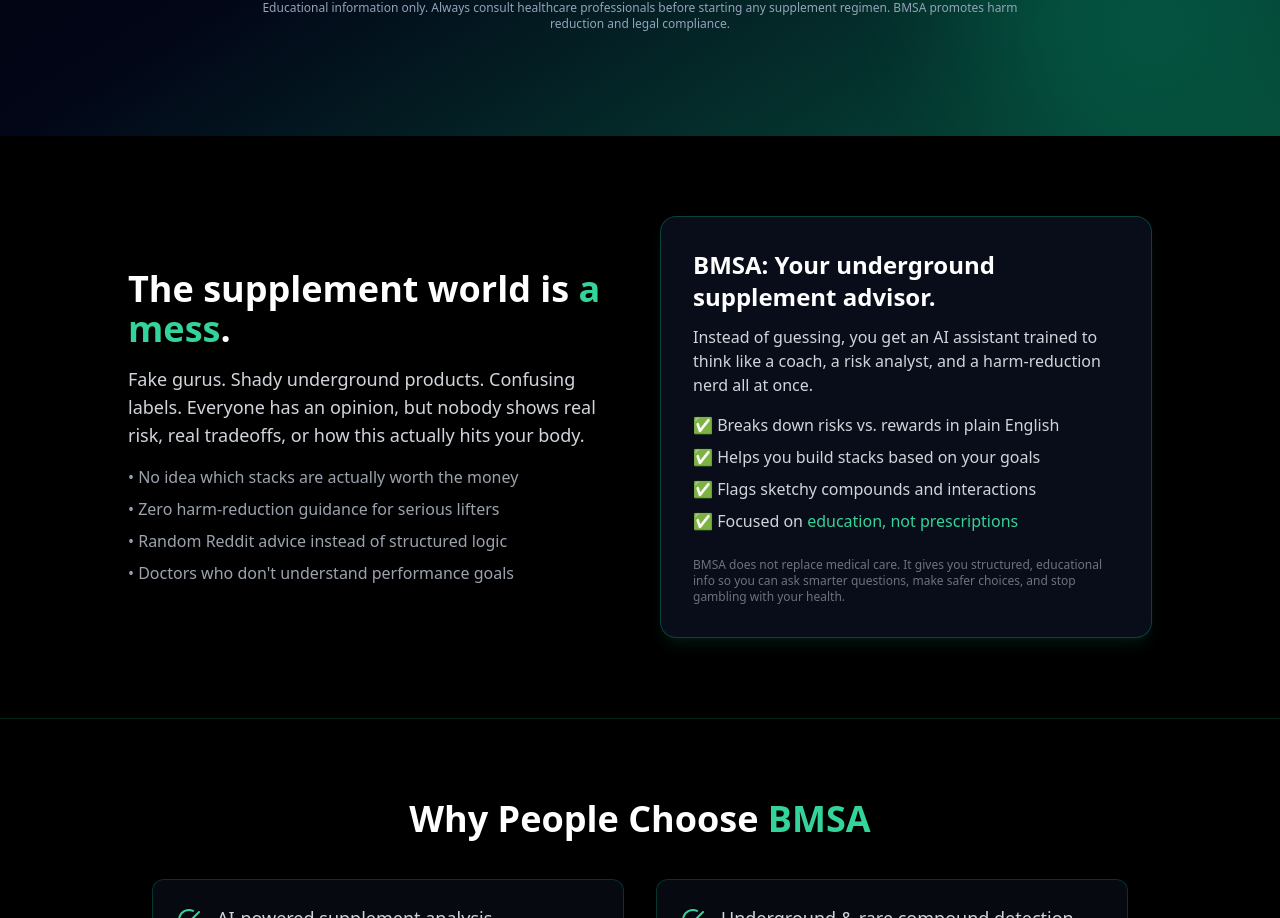
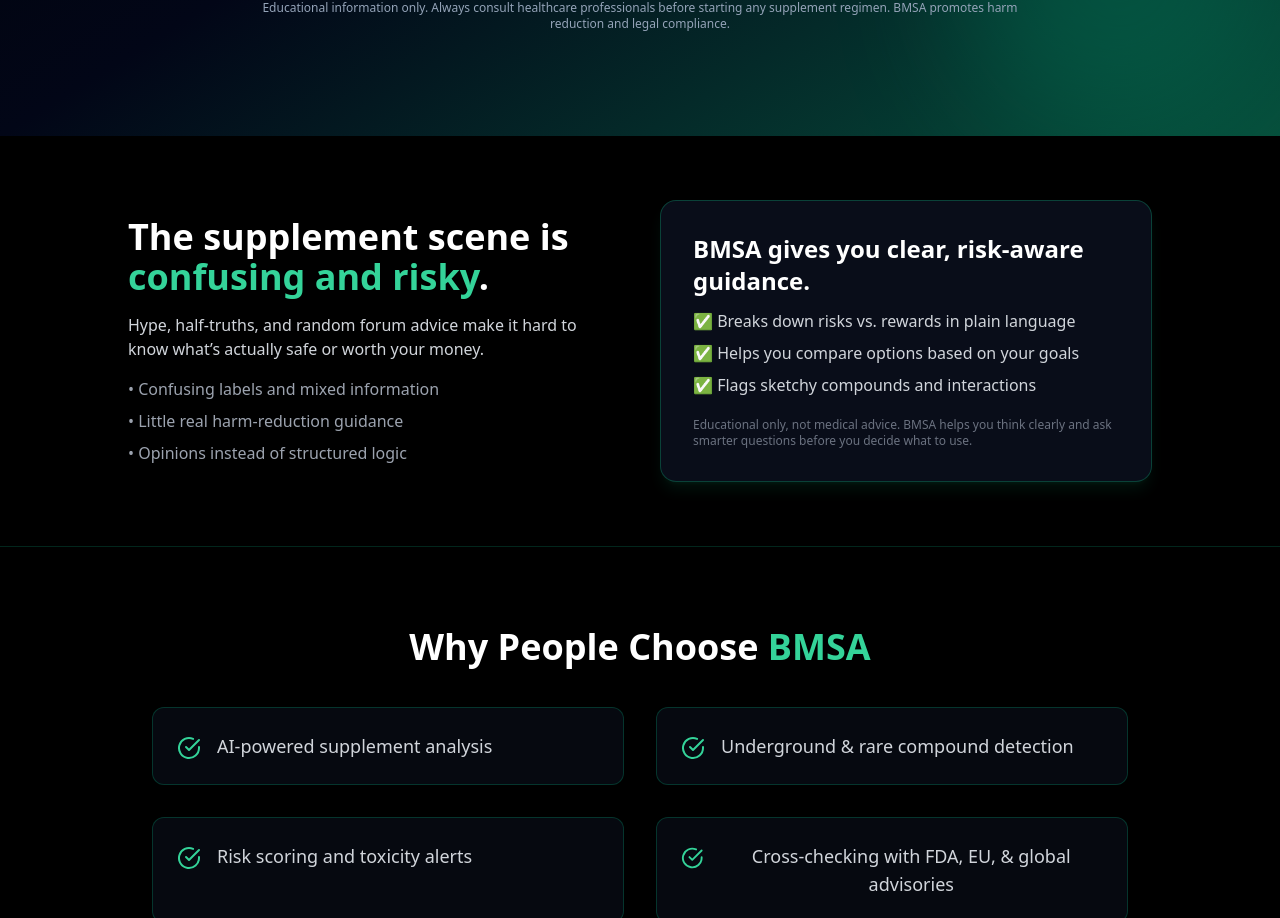
Before and after one commit to karlijc92/BMSA, a React (Vite) app: page / in a window 1280 px wide. Shown: the part 664-1582 px from the top of the page. Built offline with nearby package versions, Linux system fonts and the light colour scheme.

Commit message:
Update ProblemSolution.tsx

```diff
--- a/src/components/ProblemSolution.tsx
+++ b/src/components/ProblemSolution.tsx
@@ -2,51 +2,38 @@
 
 const ProblemSolution: React.FC = () => {
   return (
-    <section className="py-20 bg-black px-4">
+    <section className="py-16 bg-black px-4">
       <div className="max-w-5xl mx-auto grid gap-10 md:grid-cols-2 items-center">
-        {/* Problem Side */}
+        {/* Problem Side (shortened) */}
         <div className="space-y-4">
           <h2 className="text-3xl md:text-4xl font-bold text-white">
-            The supplement world is{" "}
-            <span className="text-emerald-400">a mess</span>.
+            The supplement scene is{" "}
+            <span className="text-emerald-400">confusing and risky</span>.
           </h2>
-          <p className="text-gray-300 text-lg">
-            Fake gurus. Shady underground products. Confusing labels. Everyone
-            has an opinion, but nobody shows real risk, real tradeoffs, or how
-            this actually hits your body.
+          <p className="text-gray-300 text-sm md:text-base">
+            Hype, half-truths, and random forum advice make it hard to know
+            what’s actually safe or worth your money.
           </p>
           <ul className="space-y-2 text-gray-400 text-sm md:text-base">
-            <li>• No idea which stacks are actually worth the money</li>
-            <li>• Zero harm-reduction guidance for serious lifters</li>
-            <li>• Random Reddit advice instead of structured logic</li>
-            <li>• Doctors who don&apos;t understand performance goals</li>
+            <li>• Confusing labels and mixed information</li>
+            <li>• Little real harm-reduction guidance</li>
+            <li>• Opinions instead of structured logic</li>
           </ul>
         </div>
 
-        {/* Solution Side */}
+        {/* Solution Side (shortened) */}
         <div className="bg-slate-900/60 border border-emerald-500/30 rounded-2xl p-6 md:p-8 shadow-lg shadow-emerald-500/10">
           <h3 className="text-2xl font-semibold text-white mb-3">
-            BMSA: Your underground supplement advisor.
+            BMSA gives you clear, risk-aware guidance.
           </h3>
-          <p className="text-gray-300 mb-4">
-            Instead of guessing, you get an AI assistant trained to think like a
-            coach, a risk analyst, and a harm-reduction nerd all at once.
-          </p>
-          <ul className="space-y-2 text-gray-300 text-sm md:text-base mb-6">
-            <li>✅ Breaks down risks vs. rewards in plain English</li>
-            <li>✅ Helps you build stacks based on your goals</li>
+          <ul className="space-y-2 text-gray-300 text-sm md:text-base mb-5">
+            <li>✅ Breaks down risks vs. rewards in plain language</li>
+            <li>✅ Helps you compare options based on your goals</li>
             <li>✅ Flags sketchy compounds and interactions</li>
-            <li>
-              ✅ Focused on{" "}
-              <span className="text-emerald-400">
-                education, not prescriptions
-              </span>
-            </li>
           </ul>
           <p className="text-xs text-gray-500">
-            BMSA does not replace medical care. It gives you structured,
-            educational info so you can ask smarter questions, make safer
-            choices, and stop gambling with your health.
+            Educational only, not medical advice. BMSA helps you think clearly
+            and ask smarter questions before you decide what to use.
           </p>
         </div>
       </div>
```
